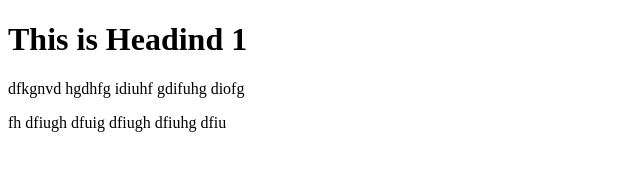
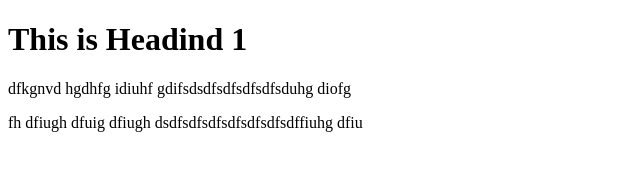
Before and after one commit to Yama-Hashemi/Test, a plain HTML site: page main.html in a window 1280 px wide. Shown: the whole page, without its empty margins (0-640 px from the left). Drawn offline with Linux system fonts and the light colour scheme.

Commit message:
Update main.html

```diff
--- a/main.html
+++ b/main.html
@@ -7,7 +7,8 @@
 </head>
 <body>
     <h1>This is Headind 1</h1>
-    <p>dfkgnvd hgdhfg idiuhf gdifuhg diofg</p>
-    <p> fh dfiugh dfuig dfiugh dfiuhg dfiu</p>
+    <p>dfkgnvd hgdhfg idiuhf gdifsdsdfsdfsdfsdfsduhg diofg</p>
+    <p> fh dfiugh dfuig dfiugh dsdfsdfsdfsdfsdfsdfsdffiuhg dfiu</p>
+
 </body>
 </html>
```
